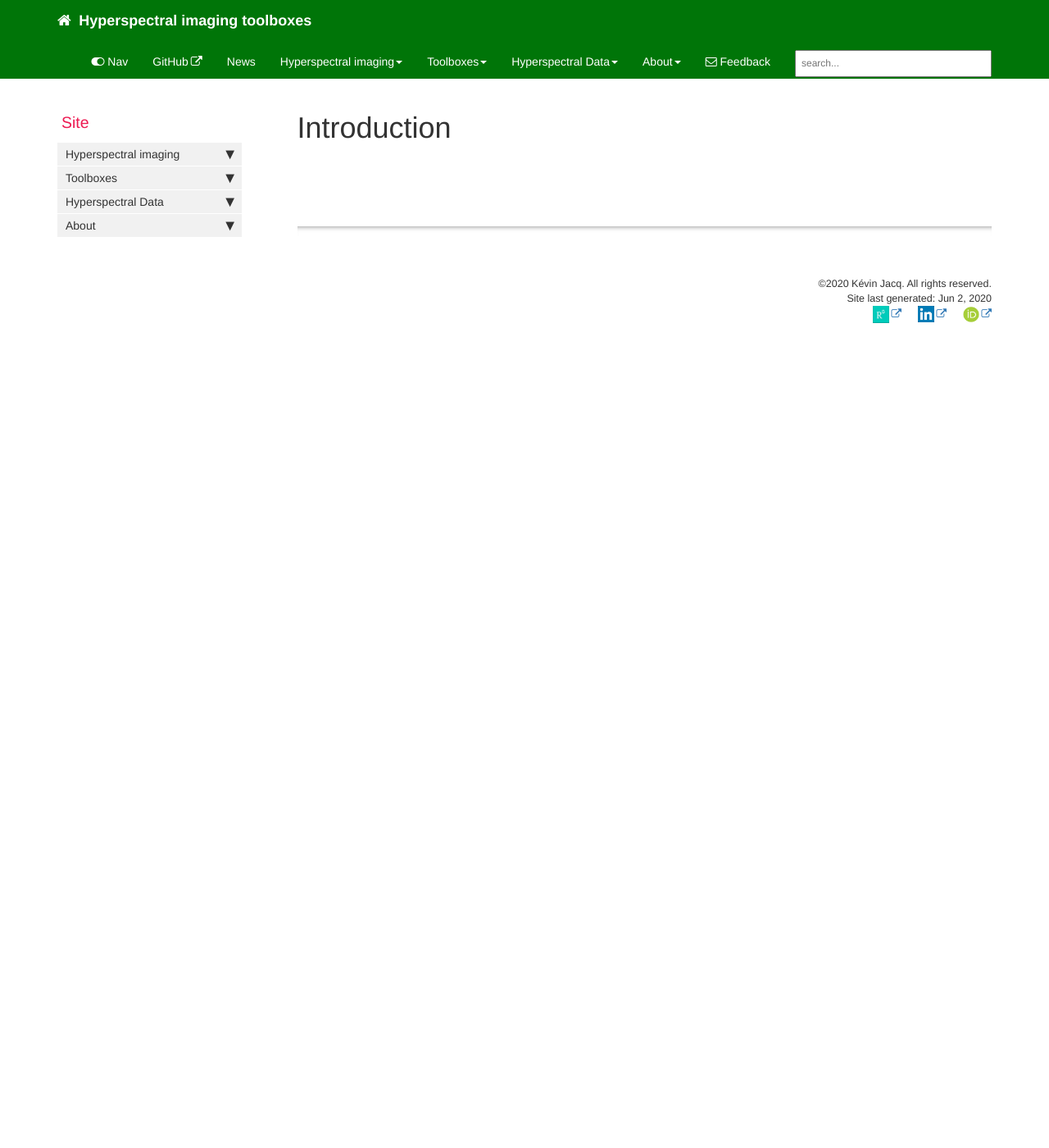
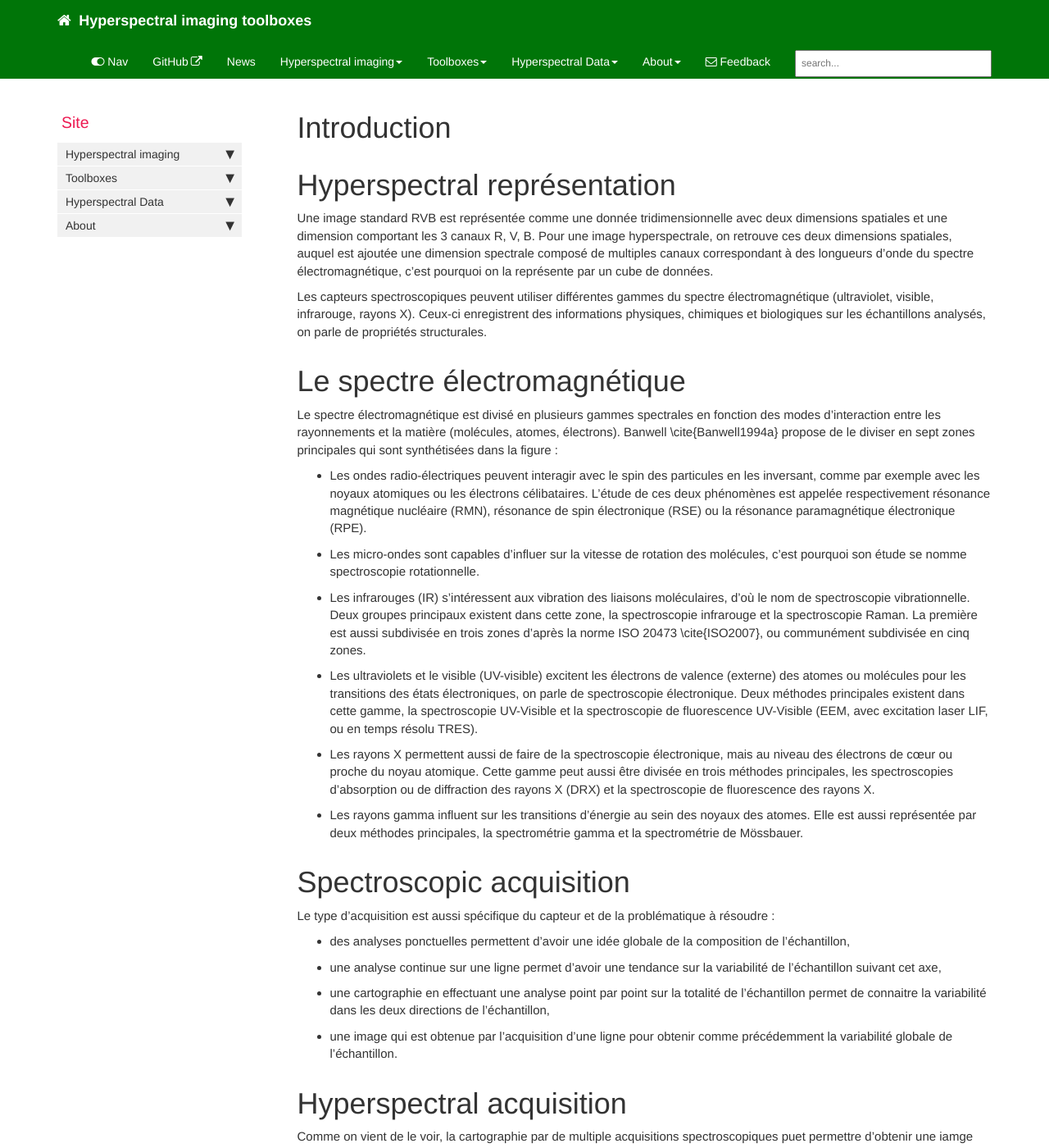
Before and after one commit to JacqKevin/JacqKevin.github.io, a Jekyll site: the page built from pages/Hyperspectral/Introduction.md, in a window 1280 px wide and 1400 px high. Shown: the whole window at 82% size. Built offline with Jekyll 4.4.1, drawn with Linux system fonts in a browser that asks for light colours; comment, search, counter and statistics services are not loaded; some of the changed text lies outside the part shown.

Commit message:
Update Introduction.md

```diff
--- a/pages/Hyperspectral/Introduction.md
+++ b/pages/Hyperspectral/Introduction.md
@@ -3,3 +3,34 @@ title: Introduction
 description: Introduction
 permalink: IntroHSI.html
 ---
+
+# Hyperspectral représentation
+Une image standard RVB est représentée comme une donnée tridimensionnelle avec deux dimensions spatiales et une dimension comportant les 3 canaux R, V, B. Pour une image hyperspectrale, on retrouve ces deux dimensions spatiales, auquel est ajoutée une dimension spectrale composé de multiples canaux correspondant à des longueurs d'onde du spectre électromagnétique, c'est pourquoi on la représente par un cube de données.
+
+Les capteurs spectroscopiques peuvent utiliser différentes gammes du spectre électromagnétique (ultraviolet, visible, infrarouge, rayons X). Ceux-ci enregistrent des informations physiques, chimiques et biologiques sur les échantillons analysés, on parle de propriétés structurales.
+
+# Le spectre électromagnétique
+
+Le spectre électromagnétique est divisé en plusieurs gammes spectrales en fonction des modes d'interaction entre les rayonnements et la matière (molécules, atomes, électrons). Banwell \cite{Banwell1994a} propose de le diviser en sept zones principales qui sont synthétisées dans la figure :
+* Les ondes radio-électriques peuvent interagir avec le spin des particules en les inversant, comme par exemple avec les noyaux atomiques ou les électrons célibataires. L'étude de ces deux phénomènes est appelée respectivement résonance magnétique nucléaire (RMN), résonance de spin électronique (RSE) ou la résonance paramagnétique électronique (RPE).
+* Les micro-ondes sont capables d'influer sur la vitesse de rotation des molécules, c'est pourquoi son étude se nomme spectroscopie rotationnelle.
+* Les infrarouges (IR) s'intéressent aux vibration des liaisons moléculaires, d'où le nom de spectroscopie vibrationnelle. Deux groupes principaux existent dans cette zone, la spectroscopie infrarouge et la spectroscopie Raman. La première est aussi subdivisée en trois zones d'après la norme ISO 20473 \cite{ISO2007}, ou communément subdivisée en cinq zones.
+* Les ultraviolets et le visible (UV-visible) excitent les électrons de valence (externe) des atomes ou molécules pour les transitions des états électroniques, on parle de spectroscopie électronique. Deux méthodes principales existent dans cette gamme, la spectroscopie UV-Visible et la spectroscopie de fluorescence UV-Visible (EEM, avec excitation laser LIF, ou en temps résolu TRES).
+* Les rayons X permettent aussi de faire de la spectroscopie électronique, mais au niveau des électrons de cœur ou proche du noyau atomique. Cette gamme peut aussi être divisée en trois méthodes principales, les spectroscopies d'absorption ou de diffraction des rayons X (DRX) et la spectroscopie de fluorescence des rayons X.
+* Les rayons gamma influent sur les transitions d'énergie au sein des noyaux des atomes. Elle est aussi représentée par deux méthodes principales, la spectrométrie gamma et la spectrométrie de Mössbauer.
+
+# Spectroscopic acquisition
+Le type d'acquisition est aussi spécifique du capteur et de la problématique à résoudre :
+* des analyses ponctuelles permettent d'avoir une idée globale de la composition de l'échantillon,
+* une analyse continue sur une ligne permet d'avoir une tendance sur la variabilité de l'échantillon suivant cet axe,
+* une cartographie en effectuant une analyse point par point sur la totalité de l'échantillon permet de connaitre la variabilité dans les deux directions de l'échantillon,
+* une image qui est obtenue par l'acquisition d'une ligne pour obtenir comme précédemment la variabilité globale de l'échantillon.
+
+# Hyperspectral acquisition
+Comme on vient de le voir, la cartographie par de multiple acquisitions spectroscopiques puet permettre d'obtenir une iamge hyperspectrale,  c'est cette méthode est appelée point-scan ou whiskbroom. Le plus souvent l'échantillon va se déplacer dans les deux directions et le capteurs est fixe pour estimer l'image hyperspectrale de l'ensemble de l'échantillon. Elle permet d'avoir une résolution spatiale élevée pour un échantillon de taille variable, mais nécessite un temps d'acquisition souvent important.
+
+Deux autres méthodes existent pour obtenir une image hyperspectrale :
+* L'acquisition d'une ligne permettant d'obtenir plusieurs pixels sur une dimension spatiale de l'échantillon, c'est ce que l'on appelle la méthode pushbroom. Ensuite, le plus souvent l'échantillon se déplace dans une direction linéaire et le capteur est fixe, on acquiert ainsi de multiples lignes qui vont créer l'image hyperspectrale. Cette méthode est rapide, facile à automatiser, mais est limité avec la résolution spatiale d'une ligne.
+* La dernière méthode consiste à acquérir une image de l'échantillon à chaque longueur d'onde, elle est appelée plan-scan. Ainsi le capteur et l'échantillon sont fixes. Cette méthode est très rapide, mais est est limité spatialement comme l'ensemble est fixe, et ainsi la résolution spatiale est aussi impactée.
+
+En laboratoire ces trois méthodes d'acquisition peuvent etre employées, mais sur le terrain ou en aéroporté la méthode pushbroom est préférée.
```
